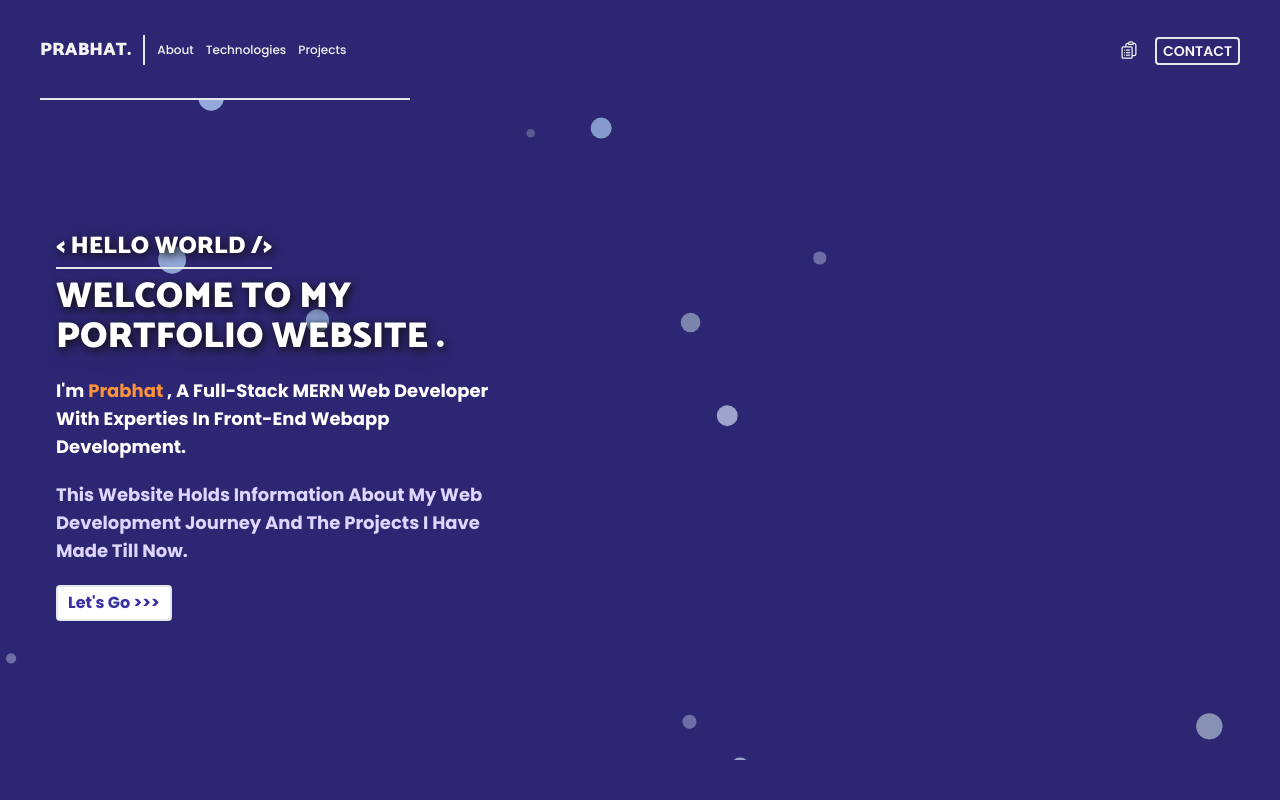
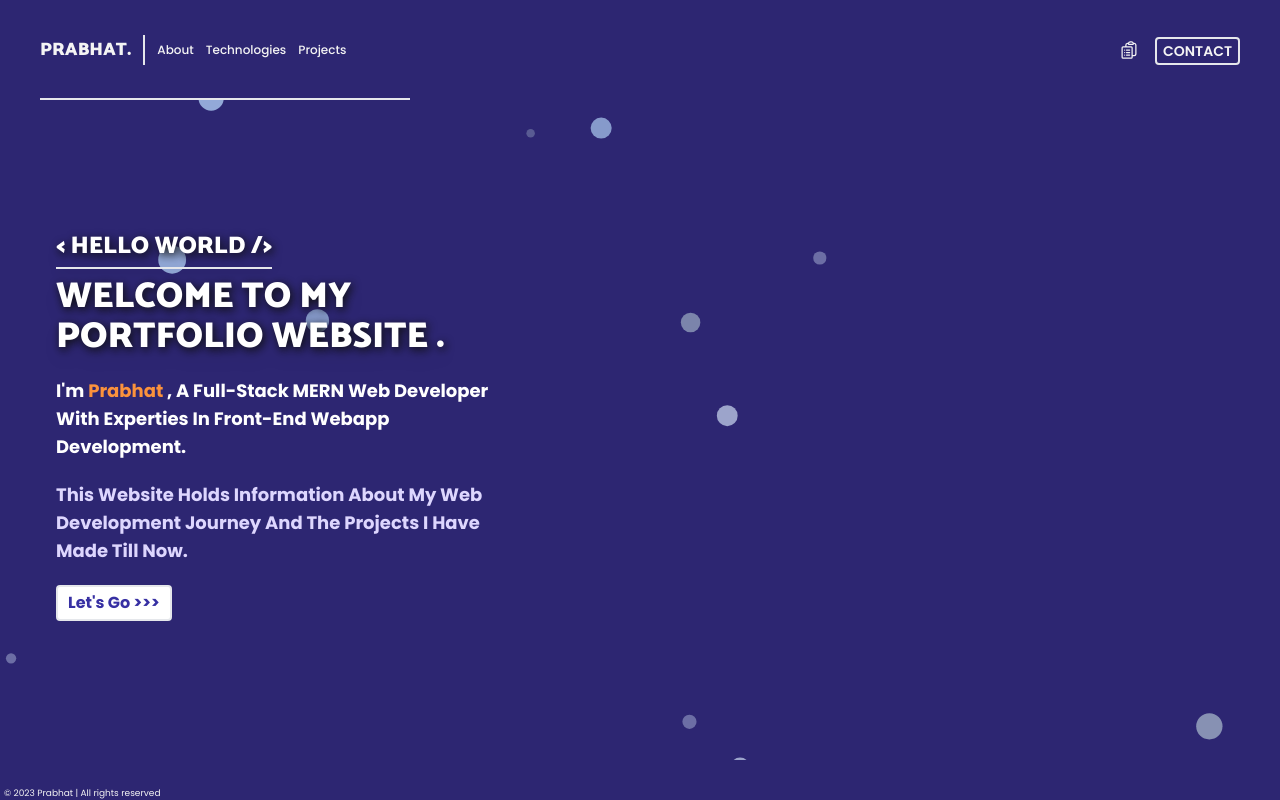
Before and after one commit to Gohan-18/Portfolio-WebsiteV2.0, a React (Vite) app in the folder Portfolio-WebsiteV2.0/: page / in a window 1280 px wide. Built offline with nearby package versions, Linux system fonts and the light colour scheme.

Commit message:
added shopmore video and copyright line

```diff
--- a/Portfolio-WebsiteV2.0/src/components/Header.tsx
+++ b/Portfolio-WebsiteV2.0/src/components/Header.tsx
@@ -4,8 +4,10 @@ import { AppContext } from "../App";
 import HeroImg from "../assets/Hero-Image.png"
 const Header = () => {
 
-  const { setActiveFilter } = useContext(AppContext);
+  const { activeFilter, setActiveFilter } = useContext(AppContext);
   const navigate = useNavigate();
+  // const { activeFilter } = useContext(AppContext);
+
 
   useEffect(() => {
     setActiveFilter("");
@@ -54,6 +56,11 @@ const Header = () => {
           </span>
 
         </div>
+        <div className='fixed bottom-0 left-1 hidden md:flex rounded-sm' >
+          <strong className={`text-xxs font-poppins font-normal ${activeFilter === 'Contact' ? "text-dark-blue" : "text-wht"} `} >
+          © 2023 Prabhat | All rights reserved
+          </strong>
+        </div>
       </section>
     </>
   );
--- a/Portfolio-WebsiteV2.0/src/components/Layout.tsx
+++ b/Portfolio-WebsiteV2.0/src/components/Layout.tsx
@@ -1,12 +1,15 @@
-import React, { useState } from 'react'
+import React, { useContext, useState } from 'react'
 import Navbar from './Navbar'
 import {Outlet} from 'react-router-dom'
 import About from './About'
 import Socials from './Socials'
+import { AppContext } from '../App'
 
 const Layout = () => {
 
   // const [activeFilter, setActiveFilter] = useState("");
+  const { activeFilter } = useContext(AppContext);
+
 
   return (
     <>
@@ -14,8 +17,8 @@ const Layout = () => {
         <main>
             <Outlet />
         </main>
-        {/* <div className='fixed bottom-16 left-0 -rotate-90' >
-          <strong className='text-wht text-xxs font-poppins font-normal ' >
+        {/* <div className='fixed bottom-16 -left-14 hidden md:flex rounded-sm -rotate-90' >
+          <strong className={`text-xxs font-poppins font-normal ${activeFilter === 'Contact' ? "text-dark-blue" : "text-wht"} `} >
           © 2023 Prabhat | All rights reserved
           </strong>
         </div> */}
--- a/Portfolio-WebsiteV2.0/src/components/Navbar.tsx
+++ b/Portfolio-WebsiteV2.0/src/components/Navbar.tsx
@@ -196,6 +196,11 @@ function Navbar() {
               />
             </a>
           </div>
+          <div className='fixed bottom-0 z-50 rounded-sm' >
+          <strong className={`text-xxs font-poppins font-normal text-wht `} >
+          © 2023 Prabhat | All rights reserved
+          </strong>
+          </div>
         </div>
       </section>
     </>
--- a/Portfolio-WebsiteV2.0/src/utils/constants.ts
+++ b/Portfolio-WebsiteV2.0/src/utils/constants.ts
@@ -38,7 +38,7 @@ export const projects = [
     ],
     liveLink: "https://shopmore-prabhat18.netlify.app/",
     gitHubLink: "https://github.com/Gohan-18/Shopping-website",
-    youtubeLink: "https://www.youtube.com/watch?v=5mJBauLcYp4&t=1648s",
+    youtubeLink: "https://youtu.be/YfWFFpjDP_8",
   },
   {
     title: "Note Taking App",
```
